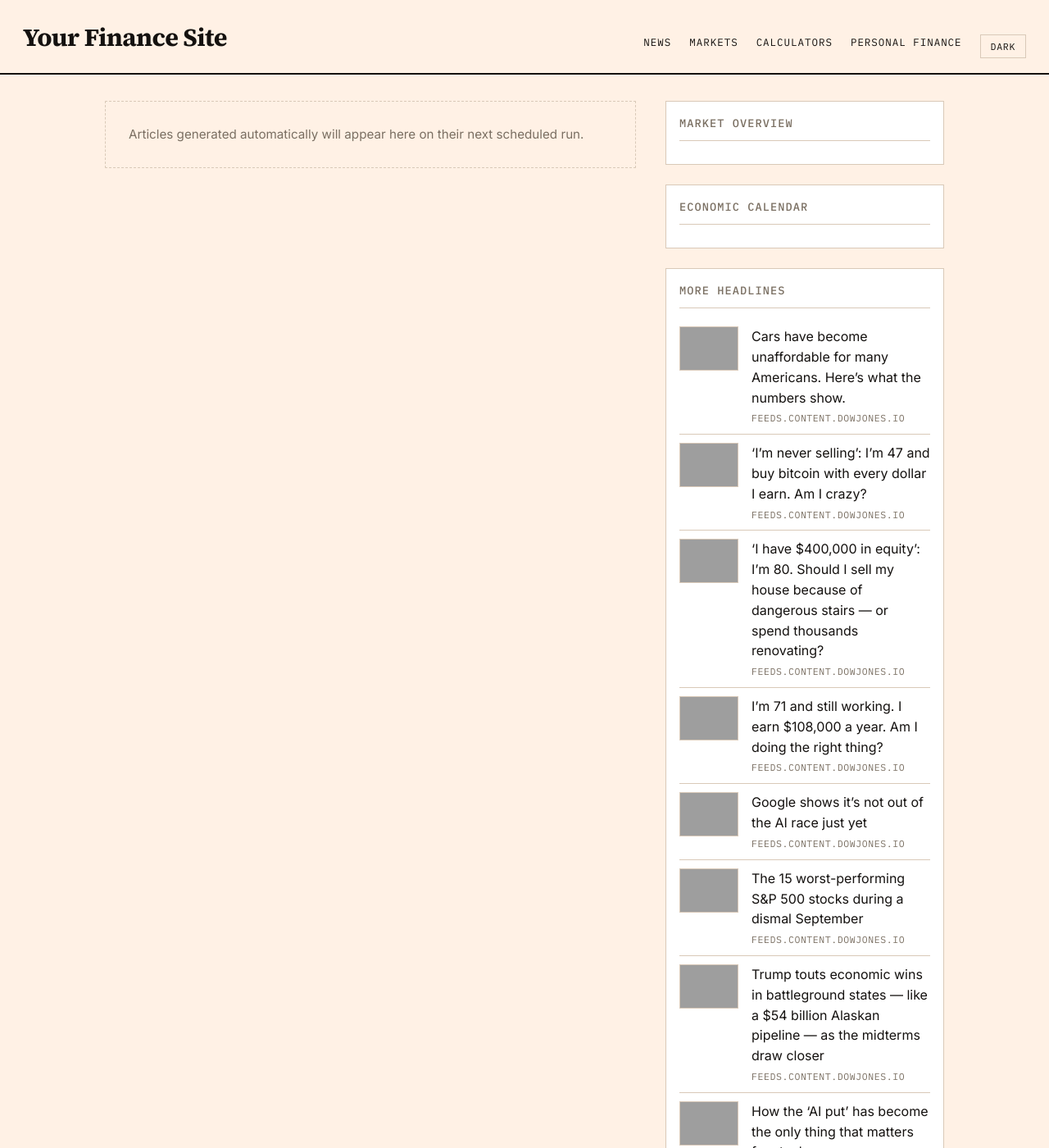
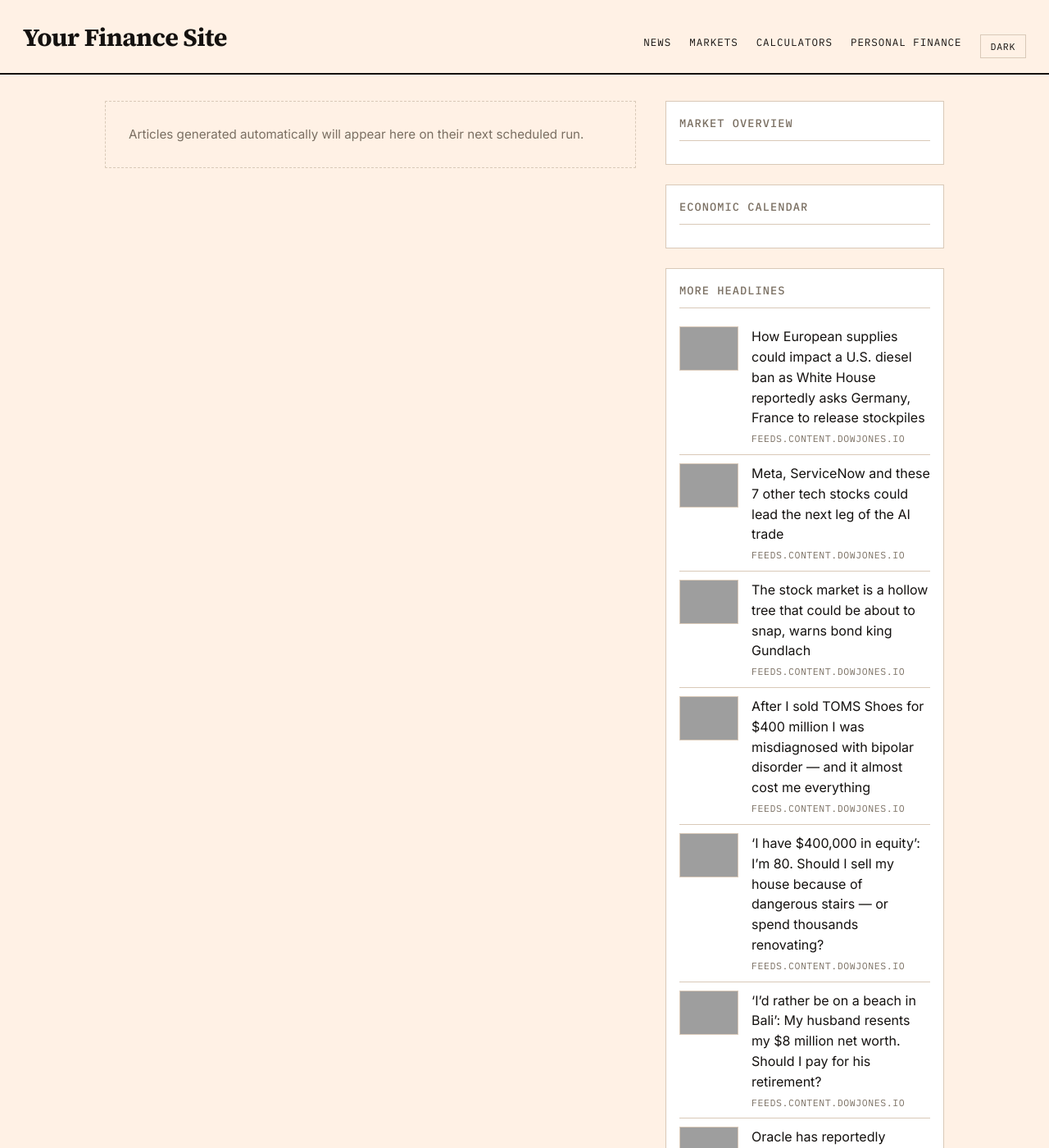
Before and after one commit to GlobTechCo/globtechco.github.io, a Jekyll site: the page built from index.html, in a window 1280 px wide and 1400 px high, cut to the strip 0-1400 px from the top of the window. Shown: the whole strip at 82% size. Built offline with Jekyll 4.4.1, drawn with Linux system fonts in a browser that asks for light colours; a script that is not in the unit is left out; the list of posts is cut into pages by our own code; some of the changed text lies outside the part shown; grey boxes are pictures that could not be loaded.

Commit message:
Auto-content update 2026-10-01

```diff
--- a/_data/aggregator.yml
+++ b/_data/aggregator.yml
@@ -1,50 +1,50 @@
-- title: "Cars have become unaffordable for many Americans. Here\u2019s what the numbers show."
-  link: "https://www.marketwatch.com/story/heres-the-most-you-should-be-spending-on-your-car-payment-whether-you-make-60-000-or-over-150-000-ee1c228c?mod=mw_rss_topstories"
+- title: "How European supplies could impact a U.S. diesel ban as White House reportedly asks Germany, France to release stockpiles"
+  link: "https://www.marketwatch.com/story/how-european-supplies-could-impact-a-u-s-diesel-ban-as-white-house-reportedly-asks-germany-france-to-release-stockpiles-5edd8284?mod=mw_rss_topstories"
   source: "feeds.content.dowjones.io"
-  pubdate: "Thu, 01 Oct 2026 02:35:00 GMT"
-  image: "https://images.mktw.net/im-49223043"
-- title: "\u2018I\u2019m never selling\u2019: I\u2019m 47 and buy bitcoin with every dollar I earn. Am I crazy?"
-  link: "https://www.marketwatch.com/story/im-never-selling-im-47-and-buy-bitcoin-with-every-dollar-i-earn-am-i-crazy-364d2a64?mod=mw_rss_topstories"
+  pubdate: "Thu, 01 Oct 2026 11:58:00 GMT"
+  image: "https://images.mktw.net/im-59517377"
+- title: "Meta, ServiceNow and these 7 other tech stocks could lead the next leg of the AI trade"
+  link: "https://www.marketwatch.com/story/meta-servicenow-and-these-7-other-tech-stocks-could-lead-the-next-leg-of-the-ai-trade-b8b68c93?mod=mw_rss_topstories"
   source: "feeds.content.dowjones.io"
-  pubdate: "Thu, 01 Oct 2026 00:45:00 GMT"
-  image: "https://images.mktw.net/im-88944109"
+  pubdate: "Thu, 01 Oct 2026 11:54:00 GMT"
+  image: "https://images.mktw.net/im-07722781"
+- title: "The stock market is a hollow tree that could be about to snap, warns bond king Gundlach"
+  link: "https://www.marketwatch.com/story/the-stock-market-is-a-hollow-tree-that-could-be-about-to-snap-warns-bond-king-gundlach-215134f0?mod=mw_rss_topstories"
+  source: "feeds.content.dowjones.io"
+  pubdate: "Thu, 01 Oct 2026 11:53:00 GMT"
+  image: "https://images.mktw.net/im-02159256"
+- title: "After I sold TOMS Shoes for $400 million I was misdiagnosed with bipolar disorder \u2014 and it almost cost me everything"
+  link: "https://www.marketwatch.com/story/after-i-sold-toms-shoes-for-400-million-i-was-misdiagnosed-with-bipolar-disorder-and-it-almost-cost-me-everything-4409da4c?mod=mw_rss_topstories"
+  source: "feeds.content.dowjones.io"
+  pubdate: "Thu, 01 Oct 2026 11:32:00 GMT"
+  image: "https://images.mktw.net/im-21519512"
 - title: "\u2018I have $400,000 in equity\u2019: I\u2019m 80. Should I sell my house because of dangerous stairs \u2014 or spend thousands renovating?"
   link: "https://www.marketwatch.com/story/i-have-a-low-interest-rate-im-80-years-old-should-i-move-out-of-my-house-because-of-dangerous-stairs-389c3c7b?mod=mw_rss_topstories"
   source: "feeds.content.dowjones.io"
-  pubdate: "Thu, 01 Oct 2026 00:20:00 GMT"
+  pubdate: "Thu, 01 Oct 2026 11:15:00 GMT"
   image: "https://images.mktw.net/im-02929527"
-- title: "I\u2019m 71 and still working. I earn $108,000 a year. Am I doing the right thing?"
-  link: "https://www.marketwatch.com/story/im-71-and-still-working-i-earn-108-000-a-year-am-i-doing-the-right-thing-aaedcaa4?mod=mw_rss_topstories"
+- title: "\u2018I\u2019d rather be on a beach in Bali\u2019: My husband resents my $8 million net worth. Should I pay for his retirement?"
+  link: "https://www.marketwatch.com/story/i-feel-like-hes-holding-me-back-i-have-8-million-my-husband-resents-my-success-should-i-pay-for-more-things-08a4221b?mod=mw_rss_topstories"
   source: "feeds.content.dowjones.io"
-  pubdate: "Thu, 01 Oct 2026 00:11:00 GMT"
-  image: "https://images.mktw.net/im-97002299"
-- title: "Google shows it\u2019s not out of the AI race just yet"
-  link: "https://www.marketwatch.com/story/google-shows-its-not-out-of-the-ai-race-just-yet-75e19860?mod=mw_rss_topstories"
+  pubdate: "Thu, 01 Oct 2026 10:15:00 GMT"
+  image: "https://images.mktw.net/im-99363414"
+- title: "Oracle has reportedly signed a $7 billion deal with Tencent. It could provide relief for the troubled stock."
+  link: "https://www.marketwatch.com/story/oracle-has-reportedly-signed-a-7-billion-deal-with-tencent-it-could-provide-relief-for-the-troubled-stock-abd428f5?mod=mw_rss_topstories"
   source: "feeds.content.dowjones.io"
-  pubdate: "Wed, 30 Sep 2026 22:51:00 GMT"
-  image: "https://images.mktw.net/im-03190751"
-- title: "The 15 worst-performing S&P 500 stocks during a dismal September"
-  link: "https://www.marketwatch.com/story/the-15-worst-performing-s-p-500-stocks-during-a-dismal-september-991f8a07?mod=mw_rss_topstories"
+  pubdate: "Thu, 01 Oct 2026 10:10:00 GMT"
+  image: "https://images.mktw.net/im-49193114"
+- title: "France\u2019s bond market is stumbling. Should Americans care?"
+  link: "https://www.marketwatch.com/story/frances-bond-market-is-stumbling-should-americans-care-202ea2af?mod=mw_rss_topstories"
   source: "feeds.content.dowjones.io"
-  pubdate: "Wed, 30 Sep 2026 21:22:00 GMT"
-  image: "https://images.mktw.net/im-44672836"
-- title: "Trump touts economic wins in battleground states \u2014 like a $54 billion Alaskan pipeline \u2014 as the midterms draw closer"
-  link: "https://www.marketwatch.com/story/trump-touts-economic-wins-in-battleground-states-like-a-54-billion-alaskan-pipeline-as-the-midterms-draw-closer-46db0149?mod=mw_rss_topstories"
+  pubdate: "Thu, 01 Oct 2026 09:39:00 GMT"
+  image: "https://images.mktw.net/im-46589240"
+- title: "Retail investors are aggressively piling into this bold contrarian bet through one ETF."
+  link: "https://www.marketwatch.com/story/retail-investors-are-aggressively-piling-into-this-bold-contrarian-bet-through-one-etf-da26f208?mod=mw_rss_topstories"
   source: "feeds.content.dowjones.io"
-  pubdate: "Wed, 30 Sep 2026 21:16:00 GMT"
-  image: "https://images.mktw.net/im-60725008"
-- title: "How the \u2018AI put\u2019 has become the only thing that matters for stocks"
-  link: "https://www.marketwatch.com/story/this-is-the-big-risk-that-stock-investors-should-be-watching-as-rising-bond-yields-menace-markets-904cae0a?mod=mw_rss_topstories"
+  pubdate: "Thu, 01 Oct 2026 09:23:00 GMT"
+  image: "https://images.mktw.net/im-36612772"
+- title: "My wife never went back to work after raising our kids. Do I have to share my retirement savings 50/50?"
+  link: "https://www.marketwatch.com/story/my-wife-never-went-back-to-work-after-raising-our-kids-do-i-have-to-share-my-retirement-savings-50-50-f0727f82?mod=mw_rss_topstories"
   source: "feeds.content.dowjones.io"
-  pubdate: "Wed, 30 Sep 2026 20:59:00 GMT"
-  image: "https://images.mktw.net/im-40001137"
-- title: "A brutal September for bonds points to an even darker October"
-  link: "https://www.marketwatch.com/story/a-brutal-september-for-bonds-points-to-an-even-darker-october-239d0fb5?mod=mw_rss_topstories"
-  source: "feeds.content.dowjones.io"
-  pubdate: "Wed, 30 Sep 2026 20:56:00 GMT"
-  image: "https://images.mktw.net/im-58555473"
-- title: "U.S. bond yields post biggest jump in a generation as global rout rattles investors"
-  link: "https://www.marketwatch.com/story/u-s-bond-yields-head-for-biggest-jump-in-a-generation-as-global-rout-rattles-investors-7dede2f2?mod=mw_rss_topstories"
-  source: "feeds.content.dowjones.io"
-  pubdate: "Wed, 30 Sep 2026 20:32:00 GMT"
-  image: "https://images.mktw.net/im-74643310"
+  pubdate: "Thu, 01 Oct 2026 09:15:00 GMT"
+  image: "https://images.mktw.net/im-90549274"
```
